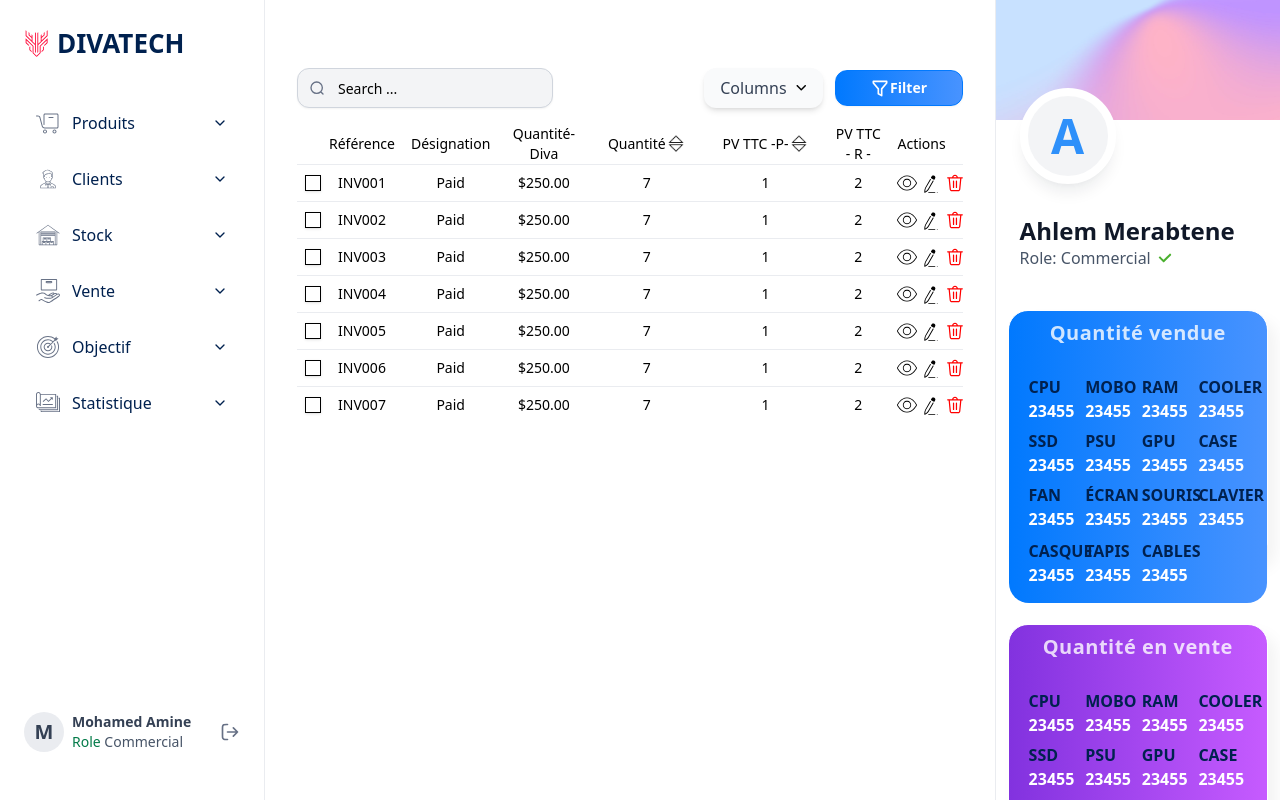
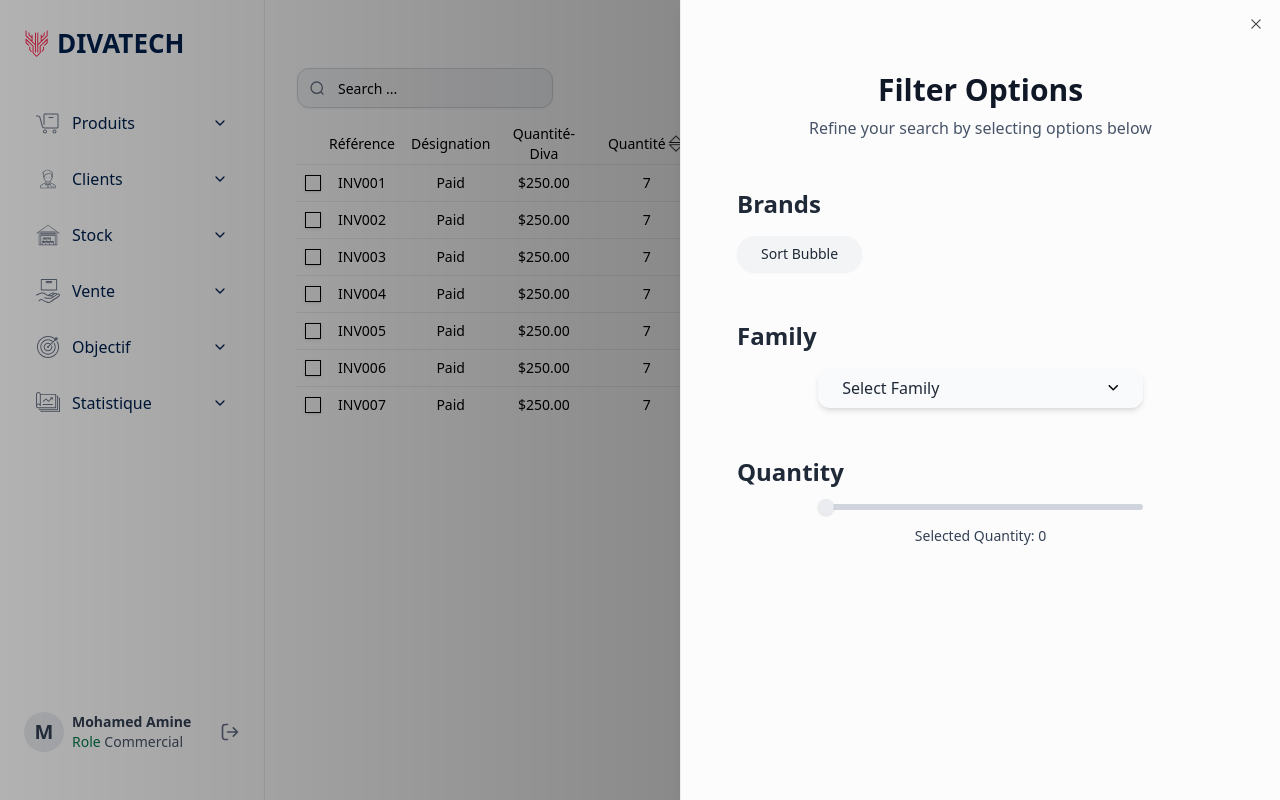
Before and after one commit to Divatech-dz/Erp, a Next.js app: page /Produits/produits in a window 1280 px wide. Both pictures are taken after a click on the button "Filter". Built offline with nearby package versions, Linux system fonts and the light colour scheme.

Commit message:
enhance table

```diff
--- a/app/globals.css
+++ b/app/globals.css
@@ -263,5 +263,16 @@
   /* Page design */
   .page-deign {
     @apply no-scrollbar flex flex-col overflow-y-scroll  p-8 md:max-h-screen xl:py-12;
+
+  }
+  /*Filter*/
+  .filter {
+    @apply no-scrollbar  h-screen max-h-screen flex-col w-full  max-w-5xl mx-auto px-4 py-8 space-y-12   flex  xl:overflow-y-scroll !important;
+  }
+  .filter-button{
+    @apply flex-center rounded-xl px-4 py-2 text-16 w-32 border border-bankGradient bg-erp-gradient font-semibold text-white shadow-form hover:bg-gray-200 active:bg-gray-300 outline-none transition-all
+  }
+  .drop-down{
+    @apply rounded-2xl px-4 py-2 w-full md:w-1/2 text-gray-700 font-medium bg-gray-50 hover:bg-gray-200 active:bg-gray-300 outline-none shadow-md transition-all
   }
 }
--- a/components/data-table.tsx
+++ b/components/data-table.tsx
@@ -1,3 +1,4 @@
+/* eslint-disable @typescript-eslint/no-explicit-any */
 "use client";
 
 import React, { useMemo, useState } from "react";
@@ -11,7 +12,7 @@ import {
   TableRow,
 } from "@/components/ui/table";
 import { Button } from "./ui/button";
-import { SheetDialog, TopContent } from "./table-components";
+import { ReusableSheet, TopContent } from "./table-components";
 import { icons } from "@/constants/icons";
 import { TableProps } from "@/types";
 import { Checkbox } from "./ui/checkbox";
@@ -20,14 +21,20 @@ import { Checkbox } from "./ui/checkbox";
 const reRenderCell = (row: Record<string, any>, colId: string) => row[colId] || "N/A";
 
 export const DataTable = ({ columnNames, columnData }: TableProps) => {
-  const [isOpen, setIsOpen] = useState(false);
+
   const [selectedRows, setSelectedRows] = useState<string[]>([]);
   const [visibleColumns, setVisibleColumns] = useState(
     new Set<string>(columnNames.map((col) => col.id))
   );
+  const [openModal, setOpenModal] = React.useState(false);
+  const [contentType, setContentType] = React.useState<string>("table");
 
+  const openModalWithContent = (type: string) => {
+    setContentType(type);
+    setOpenModal(true);
+  };
   const toggleRowSelection = (rowId: string) => {
-    setSelectedRows((prev) =>
+    setSelectedRows((prev: string[]) =>
       prev.includes(rowId) ? prev.filter((id) => id !== rowId) : [...prev, rowId]
     );
   };
@@ -37,8 +44,12 @@ export const DataTable = ({ columnNames, columnData }: TableProps) => {
     return columnNames.filter((column) => visibleColumns.has(column.id));
   }, [columnNames, visibleColumns]);
 
-  const openModal = () => setIsOpen(true);
-  const closeModal = () => setIsOpen(false);
+
+
+  const invoices = [
+    { invoice: "INV001", paymentStatus: "Paid", paymentMethod: "Credit Card", totalAmount: "$100.00" },
+
+  ];
 
   return (
     <>
@@ -47,6 +58,7 @@ export const DataTable = ({ columnNames, columnData }: TableProps) => {
         columnNames={columnNames}
         setVisibleColumns={setVisibleColumns}
         visibleColumns={visibleColumns}
+        openModal={openModalWithContent}
       />
 
 
@@ -84,7 +96,7 @@ export const DataTable = ({ columnNames, columnData }: TableProps) => {
               </TableCell>
 
 
-              {headerColumns.map((col) => (
+              {headerColumns.map((col: { id: string; name: string; }) => (
                 <TableCell key={`${row["Référence"]}-${col.id}`} className="text-center">
                   {reRenderCell(row, col.name)}
                 </TableCell>
@@ -92,7 +104,7 @@ export const DataTable = ({ columnNames, columnData }: TableProps) => {
 
 
               <TableCell className="text-center flex items-center gap-1">
-                <Image src={icons.Visible} alt="Visible" height={20} width={20} onClick={openModal} />
+                <Image src={icons.Visible} alt="Visible" height={20} width={20} onClick={()=>openModalWithContent('table')} />
                 <Image src={icons.Edit} alt="Edit" height={20} width={20} />
                 <Image src={icons.Trash} alt="Trash" height={20} width={20} />
               </TableCell>
@@ -102,7 +114,13 @@ export const DataTable = ({ columnNames, columnData }: TableProps) => {
       </Table>
 
 
-      <SheetDialog OpenModal={isOpen} closeModal={closeModal} />
+      <ReusableSheet
+        open={openModal}
+        onClose={() => setOpenModal(false)}
+        title={contentType === "table" ? "Invoice Details" : ""}
+        contentType={contentType}
+        contentProps={contentType === "table" ? { invoices } : {}}
+      />
     </>
   );
 };
--- a/components/table-components/drop-down.tsx
+++ b/components/table-components/drop-down.tsx
@@ -14,22 +14,26 @@ import Image, { StaticImageData } from 'next/image';
 
 
 
-export const Dropdown = ({ columns, handleColumnVisibilityChange, visibleColumns,label,icon }: {
+export const Dropdown = ({ columns, handleColumnVisibilityChange, visibleColumns,label,icon,classNameTrigger,classNameContent }: {
   label?: string;
   icon?: string | StaticImageData;
   columns: Column[],
   handleColumnVisibilityChange?: (columnKey: string) => void,
   visibleColumns?: Set<string>,
+  classNameTrigger?:string,
+  classNameContent?:string
 }) => {
+
 
   return (
 
     <DropdownMenu >
       <DropdownMenuTrigger
-      className='flex items-center justify-center gap-2 rounded-xl px-4 py-2 text-black-2 font-medium bg-gray-50 hover:bg-gray-200 active:bg-gray-300 outline-none  shadow-md transition-all'>
+     className={`flex items-center justify-between gap-2 rounded-xl ${classNameTrigger}`}
+>
         {label} {icon && <Image src={icon} alt="Arrow-Down" height={12} width={12}/>}
       </DropdownMenuTrigger>
-      <DropdownMenuContent>
+      <DropdownMenuContent className={classNameContent}>
         {columns.map((column) => (
           <DropdownMenuCheckboxItem
             key={column?.id}
--- a/components/table-components/index.ts
+++ b/components/table-components/index.ts
@@ -1,4 +1,4 @@
 export {Dropdown} from './drop-down'
-export {SheetDialog} from './sheet-dialog'
+export {ReusableSheet} from './reusable-sheet'
 export {TopContent}from './top-content'
 export {BottomContent}from './bottom-content'
--- /dev/null
+++ b/components/table-components/reusable-sheet.tsx
@@ -0,0 +1,39 @@
+
+import { Sheet,  SheetContent,  SheetHeader, SheetTitle } from "../ui/sheet";
+import { FilterContent } from "./sheet-content";
+
+interface ReusableSheetProps {
+  open: boolean;
+  onClose: () => void;
+  title?: string;
+  contentType: string;
+  // eslint-disable-next-line @typescript-eslint/no-explicit-any
+  contentProps?: Record<string, any>;
+}
+
+export const ReusableSheet: React.FC<ReusableSheetProps> = ({ open, onClose, title,contentType }) => {
+  const renderContent = () => {
+    switch (contentType) {
+      case "table":
+        return <div>Table</div>;
+      case "filter":
+        return <FilterContent/>;
+
+      default:
+        return <div>No content available</div>;
+    }
+  };
+
+  return (
+    <Sheet open={open} onOpenChange={onClose}>
+      <SheetContent className="bg-gray-25 min-w-[600px]">
+        <SheetHeader>
+          <SheetTitle>{title}</SheetTitle>
+        </SheetHeader>
+        <div className="flex flex-col items-center w-full min-h-[80%] justify-center p-4">
+          {renderContent()}
+        </div>
+      </SheetContent>
+    </Sheet>
+  );
+};
--- /dev/null
+++ b/components/table-components/sheet-content/filter-content.tsx
@@ -0,0 +1,63 @@
+import { Button } from "@/components/ui/button";
+import React, { useState } from "react";
+import { Dropdown } from "../drop-down";
+import { icons } from "@/constants/icons";
+import { Slider } from "@/components/ui/slider";
+
+export const FilterContent = () => {
+  const [value, setValue] = useState([0]);
+
+  const handleChange = (newValue: number[]) => {
+    setValue(newValue);
+  };
+
+  return (
+    <div className="filter">
+      {/* Header Section */}
+      <div className="text-center">
+        <h1 className="text-3xl font-semibold text-gray-900">Filter Options</h1>
+        <p className="text-gray-600 mt-2">Refine your search by selecting options below</p>
+      </div>
+
+      {/* Brands Section */}
+      <div className="w-full">
+        <h2 className="font-semibold text-2xl text-gray-800 mb-4">Brands</h2>
+        <div className="flex justify-start space-x-4">
+          <Button className="bg-gray-100 text-gray-800 hover:bg-blue-600 hover:text-white rounded-full px-6 py-2 transition-all shadow-sm">
+            Sort Bubble
+          </Button>
+        </div>
+      </div>
+
+      {/* Family Section */}
+      <div className="w-full">
+        <h2 className="font-semibold text-2xl text-gray-800 mb-4">Family</h2>
+        <div className="flex justify-center">
+          <Dropdown
+            label="Select Family"
+            columns={[{ id: "1", name: "Processor" }]}
+            icon={icons.ArrowDown}
+            classNameTrigger="bg-gray-50 text-gray-800 rounded-full px-6 py-2 shadow-md w-full md:w-2/3 hover:bg-gray-100 focus:outline-none"
+            classNameContent="w-[20rem] max-w-md"
+          />
+        </div>
+      </div>
+
+      {/* Quantity Slider Section */}
+      <div className="w-full">
+        <h2 className="font-semibold text-2xl text-gray-800 mb-4 ">Quantity</h2>
+        <div className="flex flex-col items-center space-y-4">
+          <Slider
+            min={0}
+            max={100}
+            step={1}
+            value={value}
+            onValueChange={handleChange}
+            className="w-full md:w-2/3"
+          />
+          <span className="text-sm text-gray-700">Selected Quantity: {value[0]}</span>
+        </div>
+      </div>
+    </div>
+  );
+};
--- /dev/null
+++ b/components/table-components/sheet-content/index.ts
@@ -0,0 +1 @@
+export {FilterContent} from './filter-content'
--- a/components/table-components/top-content.tsx
+++ b/components/table-components/top-content.tsx
@@ -11,12 +11,14 @@ interface TopContentProps {
   setVisibleColumns: React.Dispatch<React.SetStateAction<Set<string>>>;
   visibleColumns: Set<string>;
   columnNames: rowsType[];
+  openModal:(name:string)=>void
 }
 
 export const TopContent: React.FC<TopContentProps> = ({
   setVisibleColumns,
   columnNames,
   visibleColumns,
+  openModal
 }) => {
 
   const handleColumnVisibilityChange = (columnKey: string) => {
@@ -57,10 +59,11 @@ export const TopContent: React.FC<TopContentProps> = ({
           columns={columnNames}
           handleColumnVisibilityChange={handleColumnVisibilityChange}
           visibleColumns={visibleColumns}
+          classNameTrigger=" px-4 py-2 w-full md:w-1/2 text-gray-700 font-medium bg-gray-50 hover:bg-gray-200 active:bg-gray-300 outline-none shadow-md transition-all"
         />
 
 
-        <Button className="flex-center rounded-xl px-4 py-2 text-16 w-32 border border-bankGradient bg-erp-gradient font-semibold text-white shadow-form hover:bg-gray-200 active:bg-gray-300 outline-none transition-all">
+        <Button className="filter-button" onClick={()=>openModal('filter')}>
           <Image src={icons.Filter} width={20} height={20} alt="Filter" /> Filter
         </Button>
       </div>
--- /dev/null
+++ b/components/ui/slider.tsx
@@ -0,0 +1,28 @@
+"use client"
+
+import * as React from "react"
+import * as SliderPrimitive from "@radix-ui/react-slider"
+
+import { cn } from "@/lib/utils"
+
+const Slider = React.forwardRef<
+  React.ElementRef<typeof SliderPrimitive.Root>,
+  React.ComponentPropsWithoutRef<typeof SliderPrimitive.Root>
+>(({ className, ...props }, ref) => (
+  <SliderPrimitive.Root
+    ref={ref}
+    className={cn(
+      "relative flex w-full touch-none select-none items-center",
+      className
+    )}
+    {...props}
+  >
+    <SliderPrimitive.Track className="relative h-1.5 w-full grow overflow-hidden rounded-full bg-gray-300">
+      <SliderPrimitive.Range className="absolute h-full bg-blue-500 " />
+    </SliderPrimitive.Track>
+    <SliderPrimitive.Thumb className="block h-4 w-4 rounded-full border-gray-50 bg-gray-200 shadow transition-colors focus-visible:outline-none focus-visible:ring-1 focus-visible:ring-ring disabled:pointer-events-none disabled:opacity-50" />
+  </SliderPrimitive.Root>
+))
+Slider.displayName = SliderPrimitive.Root.displayName
+
+export { Slider }
--- a/package.json
+++ b/package.json
@@ -21,6 +21,7 @@
     "@radix-ui/react-icons": "^1.3.0",
     "@radix-ui/react-label": "^2.1.0",
     "@radix-ui/react-select": "^2.1.1",
+    "@radix-ui/react-slider": "^1.2.1",
     "@radix-ui/react-slot": "^1.1.0",
     "@radix-ui/react-switch": "^1.1.0",
     "@sentry/nextjs": "^8.32.0",
```
Also changed, not shown: components/table-components/sheet-dialog.tsx (deleted, +0 -106 lines), 1 other file (tests, documents, lock files or other folders).
